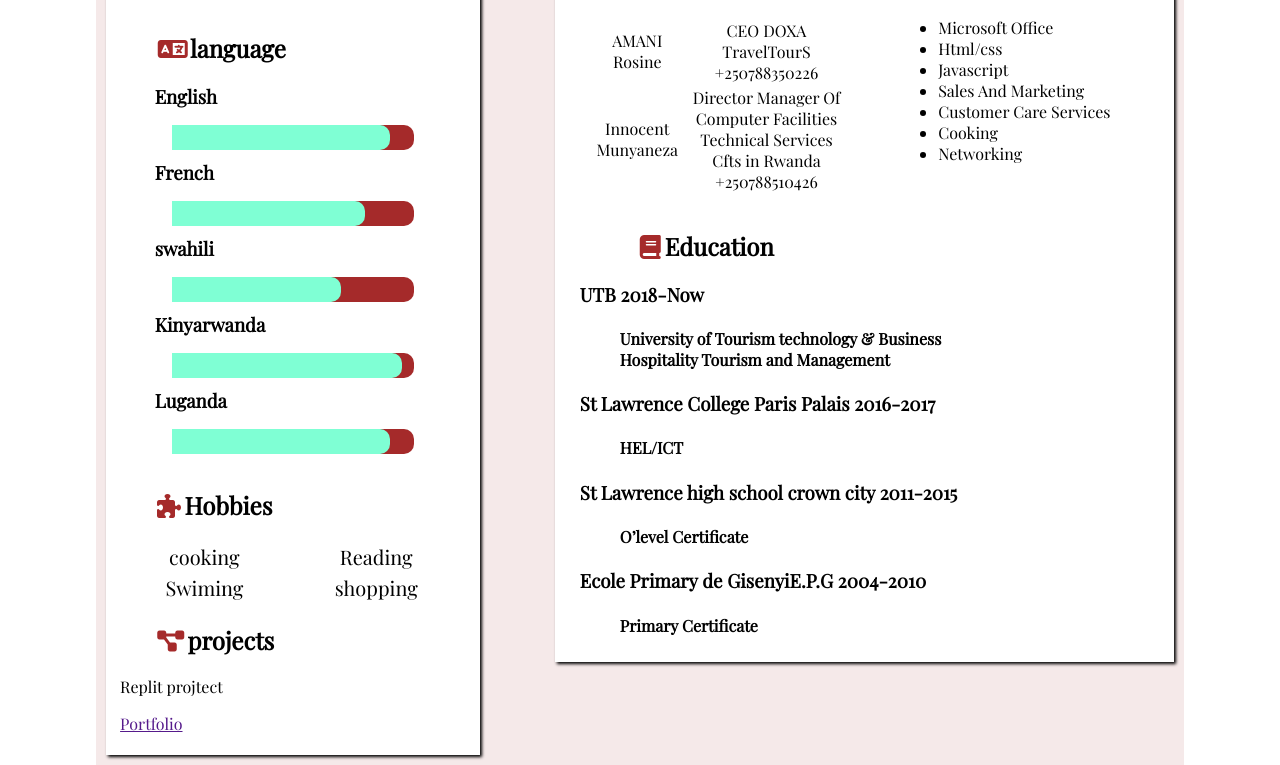
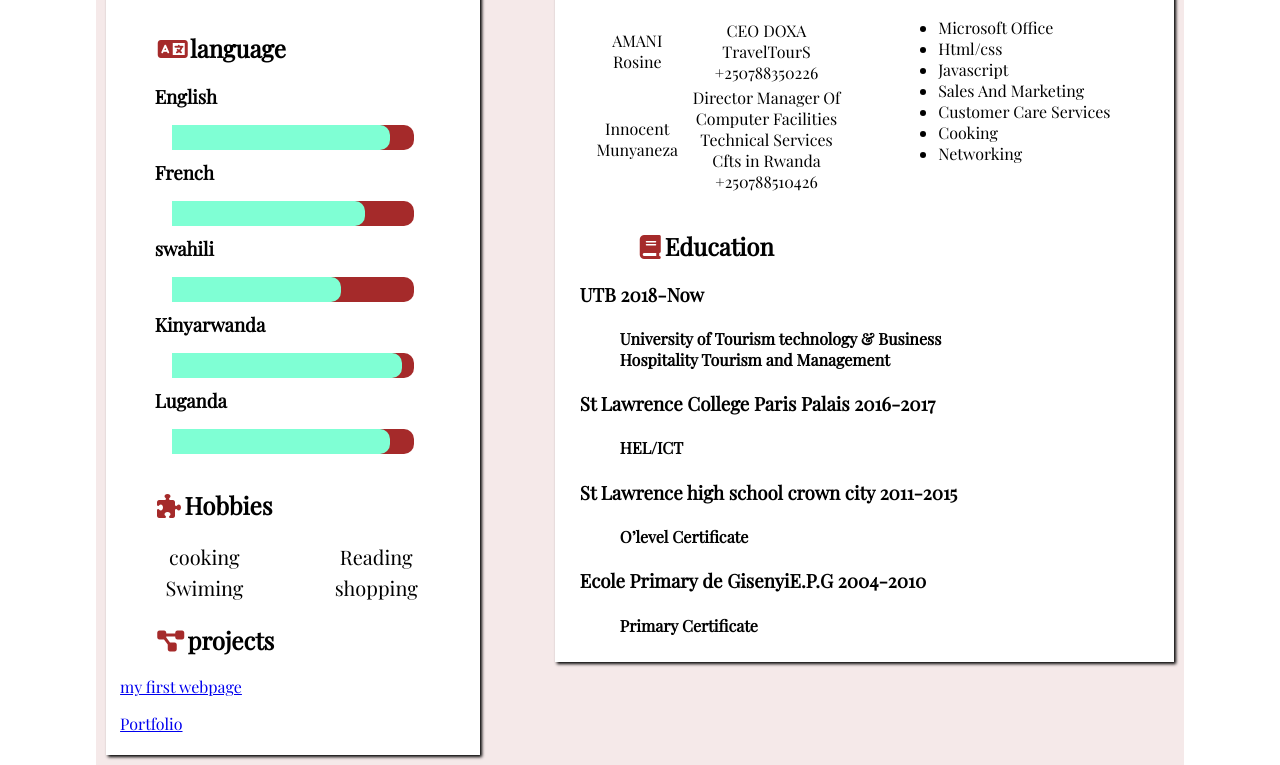
Before and after one commit to uwamahororachel/project, a plain HTML site: page index.html in a window 1280 px wide. Shown: the part 486-1251 px from the top of the page. Drawn offline with nearby package versions, Linux system fonts and the light colour scheme; a web font is replaced by a local one.

Commit message:
project links

```diff
--- a/index.html
+++ b/index.html
@@ -69,8 +69,9 @@
 
 				<div class="project">
 					<h2><i class="fas fa-project-diagram"></i> projects</h2>
-					<p>Replit projtect</p>
-					<p><a href="">Portfolio</a></p>
+
+					<p><a href="https://uwamahororachel.github.io/hello-world/my-first-webpage.html">my first webpage</a></p>
+					<p><a href="https://uwamahororachel.github.io/project/index.html">Portfolio</a></p>
 
 				</div>
 		</section>
--- a/styles.css
+++ b/styles.css
@@ -172,3 +172,5 @@ float:right;
 	text-align: center;
 
 }
+@media (max-width: 500px) {
+}
```
